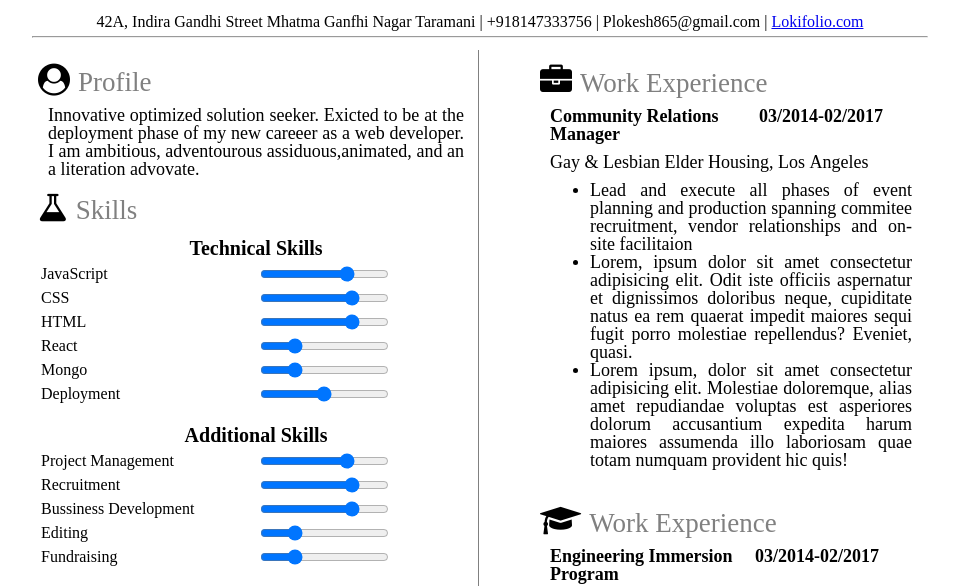
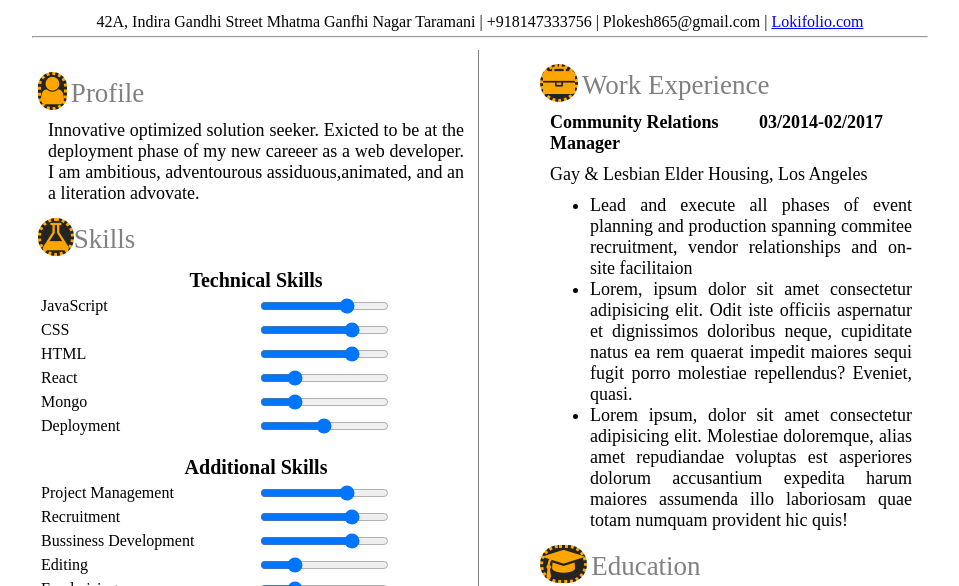
Before and after one commit to DarkDevilRisen/Guvi_Tasks, a plain HTML site: page class_7_tasks/index.html in a window 1280 px wide. Shown: the part 366-952 px from the top of the page, without its empty margins (160-1119 px from the left). Drawn offline with Linux system fonts and the light colour scheme.

Commit message:
Add files via upload

```diff
--- a/class_7_tasks/index.html
+++ b/class_7_tasks/index.html
@@ -50,6 +50,7 @@
 .title {
             color: grey;
             font-size: 27px;
+
         }
         .info {
             font-size: 18px;
@@ -73,6 +74,16 @@
         td{
             width: 50%;
         }
+        .fa{
+            color: orange;
+            border: 1px dotted;
+            background-color: rgb(36, 36, 36);
+            border-radius: 20px;
+            border: 3px dotted orange;
+
+
+        }
+
     </style>
 </head>
 
@@ -97,23 +108,24 @@
                 <table>
                     <tr>
                         <td>
-                            <div class="fa fa-user-circle fa-2x ">
+                            <div class="fa fa-user fa-2x ">
+
+                            </div>
                             <span class="title">Profile</span>
                                 <p class="info">
                                     Innovative optimized solution seeker. Exicted to be at the deployment
                                     phase of my new careeer as a web developer. I am ambitious, adventourous
                                     assiduous,animated, and an a literation advovate.
                                 </p>
-                            </div>
                         </td>
                     </tr>
                     <tr>
 
                         <td>
-                            <div class="fa fa-flask fa-2x ">
-                                <span class="title">Skills</span>
+                            <div class="fa fa-flask fa-2x">
 
-                            </div>
+
+                            </div><span class="title">Skills</span>
                             <table style="width: 100%;">
                                 <tr>
                                     <th colspan="2" style="text-align: center;">Technical Skills</th>
@@ -181,10 +193,12 @@
                     <tr>
                         <td>
                             <div class="fa fa-briefcase fa-2x">
+
+                            </div>
                             <span class="title">Work Experience</span>
                                 <p class="info" style="font-weight: bold; margin-bottom: 0px;">Event Manager &emsp;&emsp;&emsp;&emsp;&emsp;&emsp;&emsp;03/2014-02/2017</p>
                                 <p class="info" style="margin-top: 0px;">C3 Pressents Washington DC</p>
-                                <p class="info">
+                                <article>
                                     <ul class="info">
                                         <li>
                                             Lead and execute all phases of event planning and production
@@ -197,8 +211,7 @@
                                             Lorem ipsum, dolor sit amet consectetur adipisicing elit. Molestiae doloremque, alias amet repudiandae voluptas est asperiores dolorum accusantium expedita harum maiores assumenda illo laboriosam quae totam numquam provident hic quis!
                                         </li>
                                     </ul>
-                                </p>
-                            </div>
+                                </article>
                         </td>
                     </tr>
                 </table>
@@ -210,11 +223,13 @@
                     <tr>
                         <td>
                             <div class="fa fa-briefcase fa-2x">
+
+                            </div>
                             <span class="title">Work Experience</span>
-                                <p class="info" style="font-weight: bold; margin-bottom: 0px;">Community Relations &emsp;&emsp;03/2014-02/2017</p>
+                                <article class="info" style="font-weight: bold; margin-bottom: 0px;">Community Relations &emsp;&emsp;03/2014-02/2017</article>
                                 <p class="info" style="font-weight: bold;margin-top: 0px;">Manager</p>
                                 <p class="info" style="margin-top: 0px;">Gay & Lesbian Elder Housing, Los Angeles</p>
-                                <p class="info">
+                                <article>
                                     <ul class="info">
                                         <li>
                                             Lead and execute all phases of event planning and production
@@ -227,14 +242,15 @@
                                             Lorem ipsum, dolor sit amet consectetur adipisicing elit. Molestiae doloremque, alias amet repudiandae voluptas est asperiores dolorum accusantium expedita harum maiores assumenda illo laboriosam quae totam numquam provident hic quis!
                                         </li>
                                     </ul>
-                                </p>
-                            </div>
+                                </article>
                         </td>
                     </tr>
                     <tr>
                         <td>
                             <div class="fa fa-graduation-cap fa-2x">
-                                <span class="title">Work Experience</span>
+
+                            </div>
+                            <span class="title">Education</span>
                             <p class="info" style="font-weight: bold; margin-bottom: 0px;">Engineering Immersion &emsp;03/2014-02/2017</p>
                             <p class="info" style="font-weight: bold;margin-top: 0px;">Program</p>
                             <p class="info" style="margin-top: 0px;">Thinkful,Chicago,IL</p>
@@ -251,7 +267,6 @@
 
                                 </ul>
                             </p>
-                            </div>
                         </td>
                     </tr>
                     <tr>
```
Lines whose indentation alone changed are shown as unchanged.
